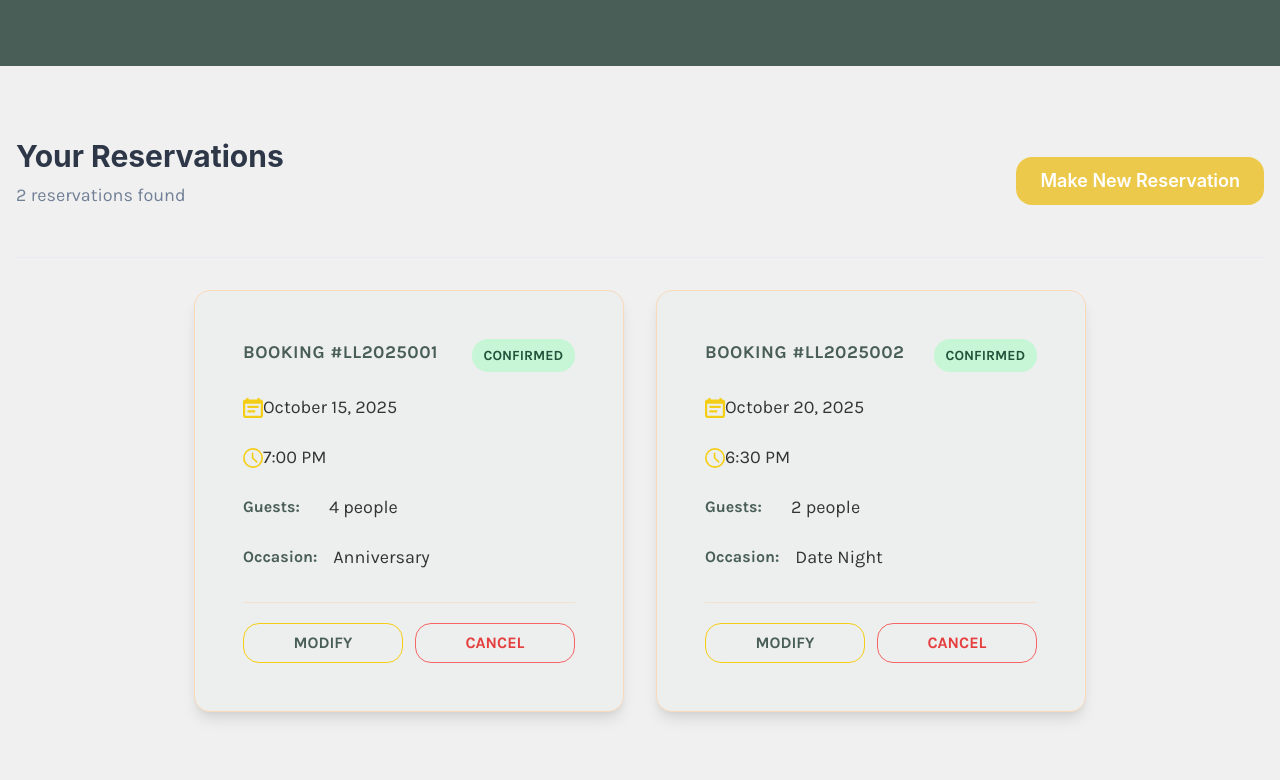
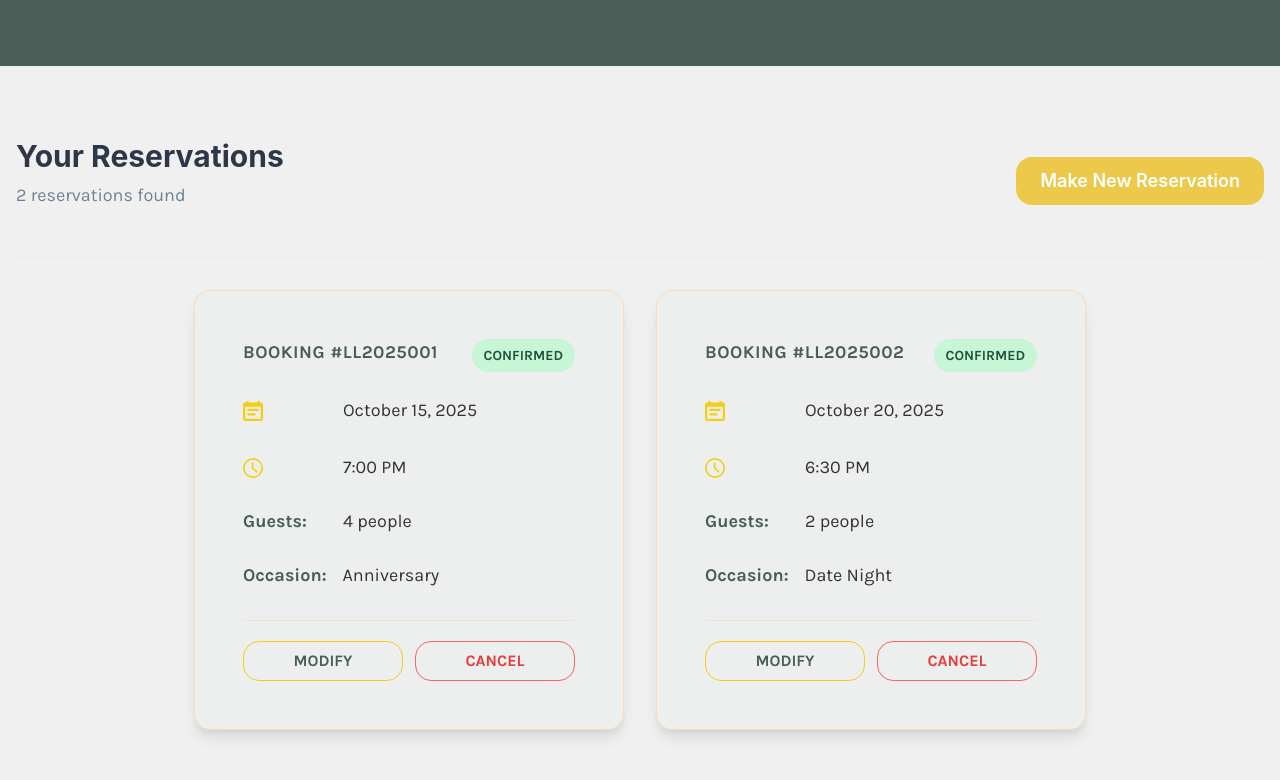
Before and after one commit to aderraj/LittleLemon, a React (Create React App) app: page /bookings in a window 1280 px wide. Shown: the part 440-1220 px from the top of the page. Built offline with nearby package versions, Linux system fonts and the light colour scheme; a web font is replaced by a local one.

Commit message:
more on BookingPage

```diff
--- a/src/Components/BookingsPage.jsx
+++ b/src/Components/BookingsPage.jsx
@@ -13,7 +13,6 @@ import {
   useColorModeValue,
   Badge,
   Divider,
-  SimpleGrid,
   Icon,
 } from '@chakra-ui/react';
 import { CalendarIcon, TimeIcon } from '@chakra-ui/icons';
@@ -181,10 +180,11 @@ const Bookings = () => {
                     </CardHeader>
                     <CardBody pt={0}>
                       <VStack align="start" spacing={5}>
-                        <VStack align="start" spacing={4} w="full">
-                          <HStack spacing={4} align="center">
-                            <Box minW="20px" display="flex" justifyContent="center">
+                        <VStack align="start" spacing={5} w="full">
+                          <HStack spacing={30} align="baseline">
+                            <Box minW="70px">
                               <Icon as={CalendarIcon} color={'var(--primary-yellow)'} w={5} h={5} />
+                            </Box>
                             <Text
                               fontWeight="400"
                               color={'var(--highlight-dark)'}
@@ -194,11 +194,11 @@ const Bookings = () => {
                             >
                               {booking.date}
                             </Text>
+                          </HStack>
+                          <HStack spacing={30} align="baseline">
+                            <Box minW="70px">
+                              <Icon as={TimeIcon} color={'var(--primary-yellow)'} w={5} h={5} />
                             </Box>
-                          </HStack>
-                          <HStack spacing={4} align="center">
-                            <Box minW="20px" display="flex" justifyContent="center">
-                              <Icon as={TimeIcon} color={'var(--primary-yellow)'} w={5} h={5} />
                             <Text
                               fontWeight="400"
                               color={'var(--highlight-dark)'}
@@ -208,13 +208,11 @@ const Bookings = () => {
                             >
                               {booking.time}
                             </Text>
-                            </Box>
                           </HStack>
-                          <HStack spacing={4} align="center">
+                          <HStack spacing={'30px'} align="baseline">
                             <Box minW="70px">
                               <Text
                                 color={'var(--primary-green)'}
-                                fontSize={'var(--type-base-rem)'}
                                 fontFamily={'var(--font-body)'}
                                 fontWeight="700"
                                 lineHeight={'var(--type-base-rem)'}
@@ -232,11 +230,10 @@ const Bookings = () => {
                               {booking.guests} {booking.guests === 1 ? 'person' : 'people'}
                             </Text>
                           </HStack>
-                          <HStack spacing={4} align="center">
+                          <HStack spacing={'16px'} align="baseline">
                             <Box minW="70px">
                               <Text
                                 color={'var(--primary-green)'}
-                                fontSize={'var(--type-base-rem)'}
                                 fontFamily={'var(--font-body)'}
                                 fontWeight="700"
                                 lineHeight={'var(--type-base-rem)'}
```
